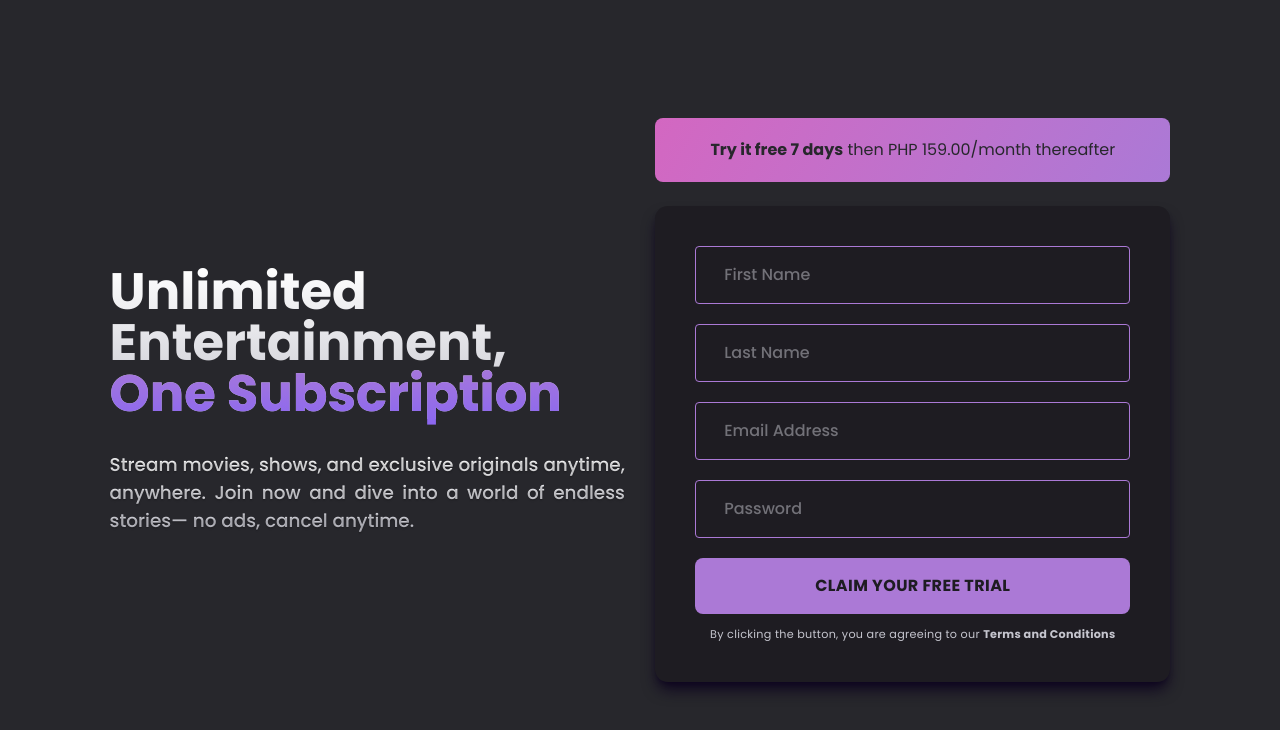
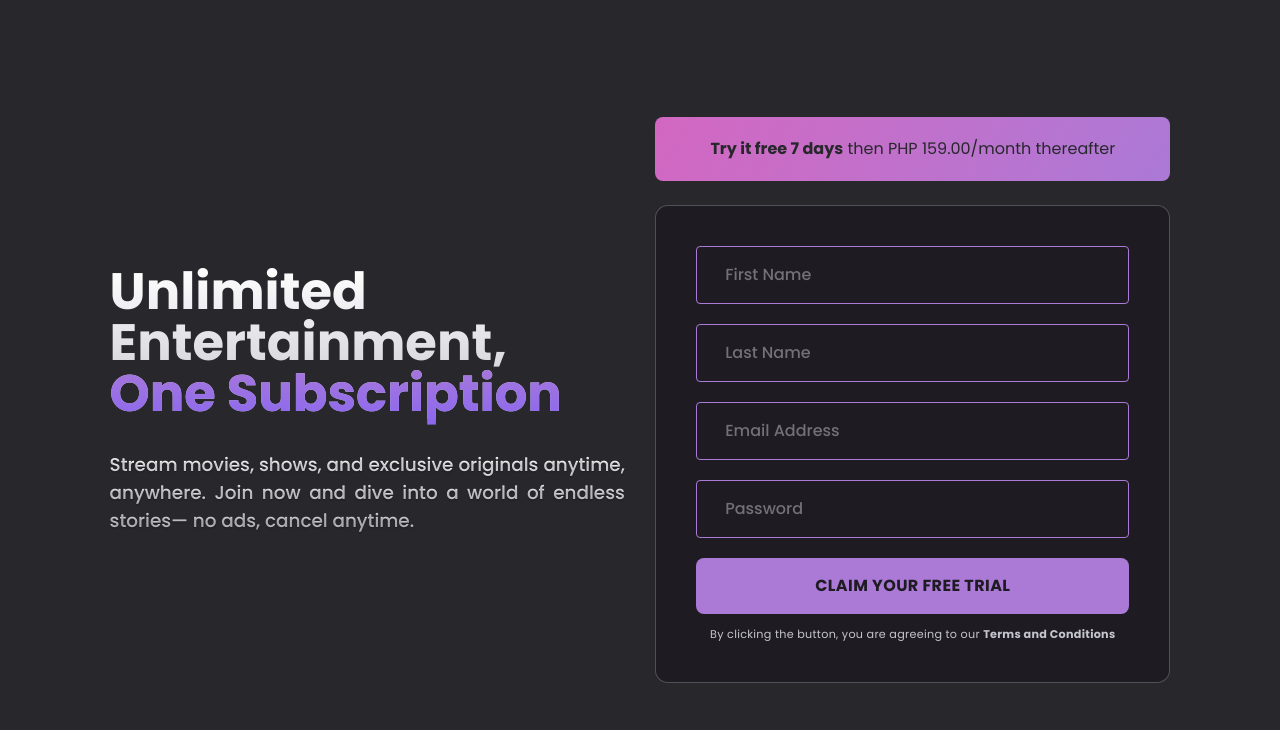
Before and after one commit to Phoebe-Jao/signup-form, a React (Vite) app: page / in a window 1280 px wide. Shown: the top 730 px of the page. Built offline with nearby package versions, Linux system fonts and the light colour scheme.

Commit message:
[fix] form shadow

```diff
--- a/src/components/Form.jsx
+++ b/src/components/Form.jsx
@@ -15,7 +15,7 @@ const Form = () => {
   }
 
   return (
-    <form action="" onSubmit={handleFormSubmit} className="bg-custom-gray-700 flex flex-col justify-center items-center px-10 max-sm:px-6 py-10 max-sm:py-6 rounded-[0.8rem] shadow-lg shadow-custom-purple-700">
+    <form action="" onSubmit={handleFormSubmit} className="bg-custom-gray-700 flex flex-col justify-center items-center px-10 max-sm:px-6 py-10 max-sm:py-6 rounded-[0.8rem] border-1 border-white/30">
       <Input name="firstName" placeholder="First Name" />
       <Input name="lastName" placeholder="Last Name" />
       <Input type="email" name="email" placeholder="Email Address" />
```
